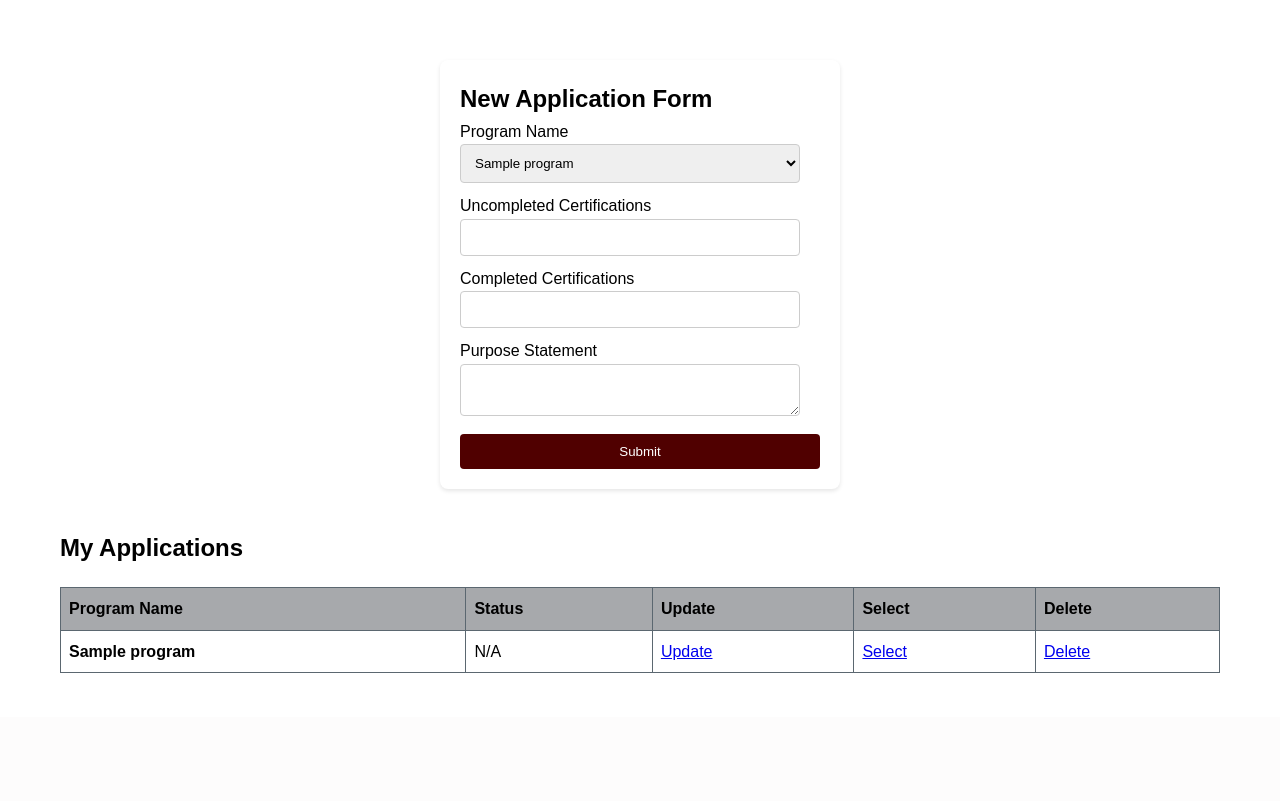
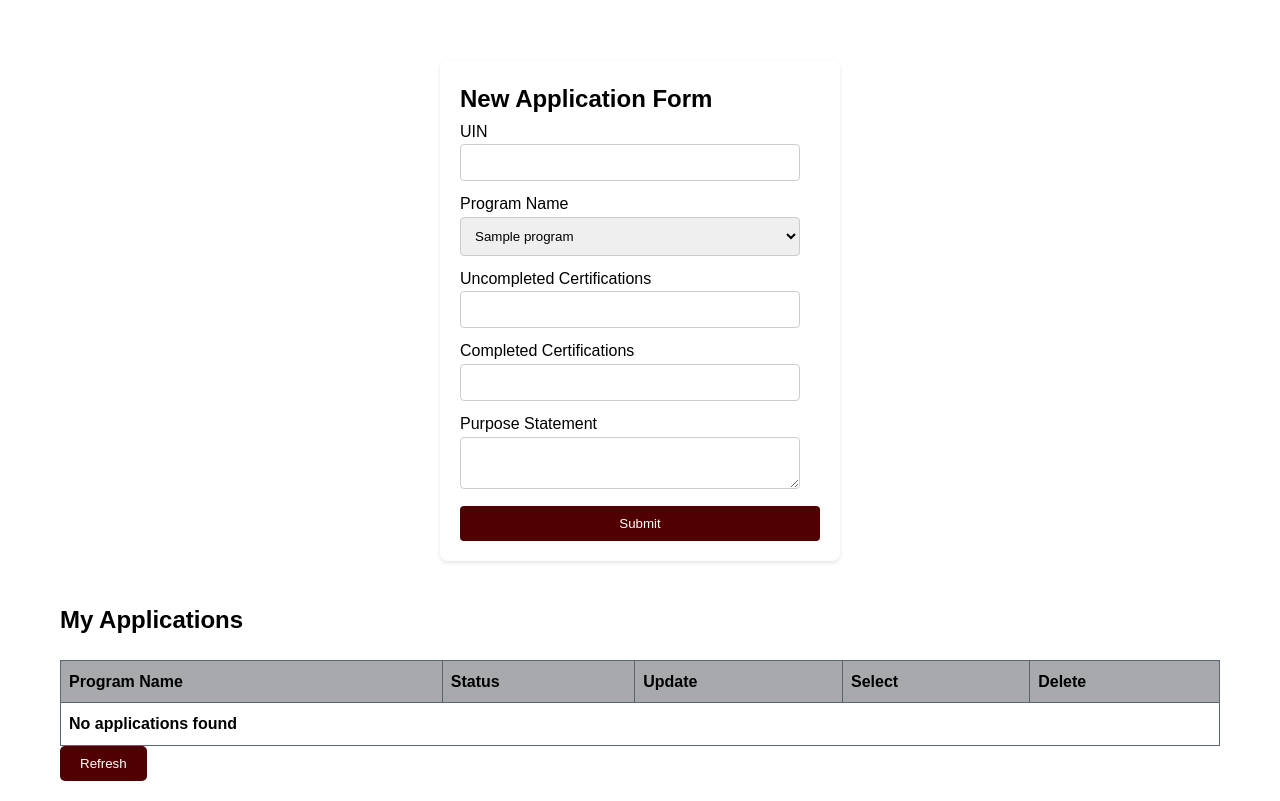
Before and after one commit to truett129/CSCE310Project, a PHP site: page /student/s_application_info.php in a window 1280 px wide. Shown: the part 83-884 px from the top of the page. Before the commit the page ends 756 px from the top, so only its background shows below. Run offline with PHP 8.4, Linux system fonts and the light colour scheme; the visitor is signed in with stand-in values (Sample User, id 1); tables that the repository leaves empty hold one stand-in row (values such as "Sample post").

Commit message:
merged with main

```diff
--- a/admin/delete_program.php
+++ b/admin/delete_program.php
@@ -30,7 +30,6 @@
     <meta name="viewport" content="width=device-width, initial-scale=1.0">
     <style>
         <?php include '../css/styles.css'; ?>
-        < !-- Ensure the path is correct -->
     </style>
     <title>Update Program Information</title>
 </head>
--- a/admin/program_report.php
+++ b/admin/program_report.php
@@ -14,7 +14,6 @@
     <meta name="viewport" content="width=device-width, initial-scale=1.0">
     <style>
         <?php include '../css/styles.css'; ?>
-        < !-- Ensure the path is correct -->
     </style>
     <title>Update Program Information</title>
 </head>
--- a/admin/update_program.php
+++ b/admin/update_program.php
@@ -16,7 +16,6 @@
     <meta name="viewport" content="width=device-width, initial-scale=1.0">
     <style>
         <?php include '../css/styles.css'; ?>
-        < !-- Ensure the path is correct -->
     </style>
     <title>Update Program Information</title>
 </head>
--- a/student/delete_application.php
+++ b/student/delete_application.php
@@ -13,7 +13,6 @@
     <meta name="viewport" content="width=device-width, initial-scale=1.0">
     <style>
         <?php include '../css/styles.css'; ?>
-        < !-- Ensure the path is correct -->
     </style>
     <title>Document</title>
 </head>
--- a/student/s_application_info.php
+++ b/student/s_application_info.php
@@ -1,28 +1,14 @@
 <?php
-session_start();
-
-// Ensure the user is logged in and has a UIN set in the session
-if (!isset($_SESSION['UIN'])) {
-    die("User not logged in or UIN not set");
-}
-
-$userUIN = $_SESSION['UIN'];
-
 include_once '../database.php';
-
-// Fetch programs for dropdown
 $result = mysqli_query($conn, "SELECT Program_Num, Name FROM programs");
 
-$message = '';
-
-// Insert new application
-if (isset($_POST['submit'])) {
-    $uin = $userUIN;  // Use the UIN from the session
+// insert
+if (isset($_POST['uin']) && isset($_POST['program-num']) && isset($_POST['purpose-statement'])) {
+    $uin = $_POST['uin'];
     $program_num = $_POST['program-num'];
     $uncom_cert = $_POST['uncom-cert'];
     $com_cert = $_POST['com-cert'];
     $purpose_statement = $_POST['purpose-statement'];
-
     $sql = "INSERT INTO `applications` (`uin`, `program_num`, `uncom_cert`, `com_cert`, `purpose_statement`) VALUES ('$uin', '$program_num', '$uncom_cert', '$com_cert', '$purpose_statement')";
     if (mysqli_query($conn, $sql)) {
         $message = "New record created successfully";
@@ -30,9 +16,6 @@ if (isset($_POST['submit'])) {
         $message = "Error: " . $sql . "<br>" . mysqli_error($conn);
     }
 }
-
-// Fetch only the applications belonging to the logged-in user
-$applicationResult = mysqli_query($conn, "SELECT applications.*, programs.Name FROM applications INNER JOIN programs ON applications.Program_Num = programs.Program_Num WHERE applications.uin = $userUIN");
 ?>
 
 <!DOCTYPE html>
@@ -59,7 +42,8 @@ $applicationResult = mysqli_query($conn, "SELECT applications.*, programs.Name F
                 <h2>New Application Form</h2>
                 <form action="" method="POST">
                     <div class="input-label">
-                        <input type="hidden" name="uin" id="uin" value="<?php echo $userUIN; ?>" required>
+                        <label for="uin">UIN</label>
+                        <input type="text" name="uin" id="uin" required>
                     </div>
                     <div class="input-label">
                         <label for="program-num">Program Name</label>
@@ -105,8 +89,10 @@ $applicationResult = mysqli_query($conn, "SELECT applications.*, programs.Name F
                         <th>Delete</th>
                     </tr>
                     <?php
-                    if (mysqli_num_rows($applicationResult) > 0) {
-                        while ($row = mysqli_fetch_assoc($applicationResult)) {
+                    $userUIN = 230002124;  // Example UIN
+                    $result = mysqli_query($conn, "SELECT applications.*, programs.Name FROM applications INNER JOIN programs ON applications.Program_Num = programs.Program_Num WHERE applications.uin = $userUIN");
+                    if (mysqli_num_rows($result) > 0) {
+                        while ($row = mysqli_fetch_assoc($result)) {
                             echo "<tr>
                             <td>" . $row['Name'] . "</td>
                             <td>N/A</td>
@@ -120,6 +106,7 @@ $applicationResult = mysqli_query($conn, "SELECT applications.*, programs.Name F
                     }
                     ?>
                 </table>
+                <button class="button"><a href="s_application_info.php">Refresh</a></button>
             </section>
         </div>
     </div>
--- a/student/select_application.php
+++ b/student/select_application.php
@@ -10,7 +10,6 @@
     <meta name="viewport" content="width=device-width, initial-scale=1.0">
     <style>
         <?php include '../css/styles.css'; ?>
-        < !-- Ensure the path is correct -->
     </style>
     <title>Document</title>
 </head>
--- a/student/update_application.php
+++ b/student/update_application.php
@@ -14,7 +14,6 @@
     <meta name="viewport" content="width=device-width, initial-scale=1.0">
     <style>
         <?php include '../css/styles.css'; ?>
-        < !-- Ensure the path is correct -->
     </style>
     <title>Document</title>
 </head>
```
